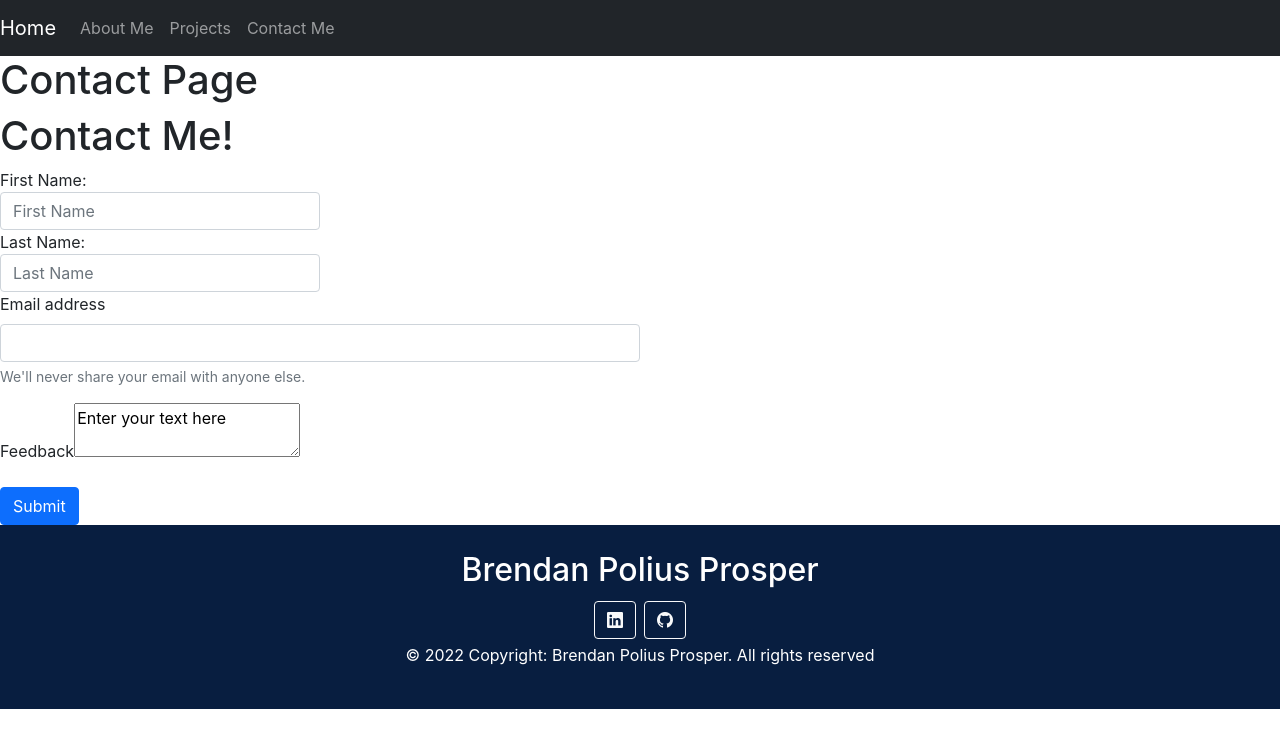
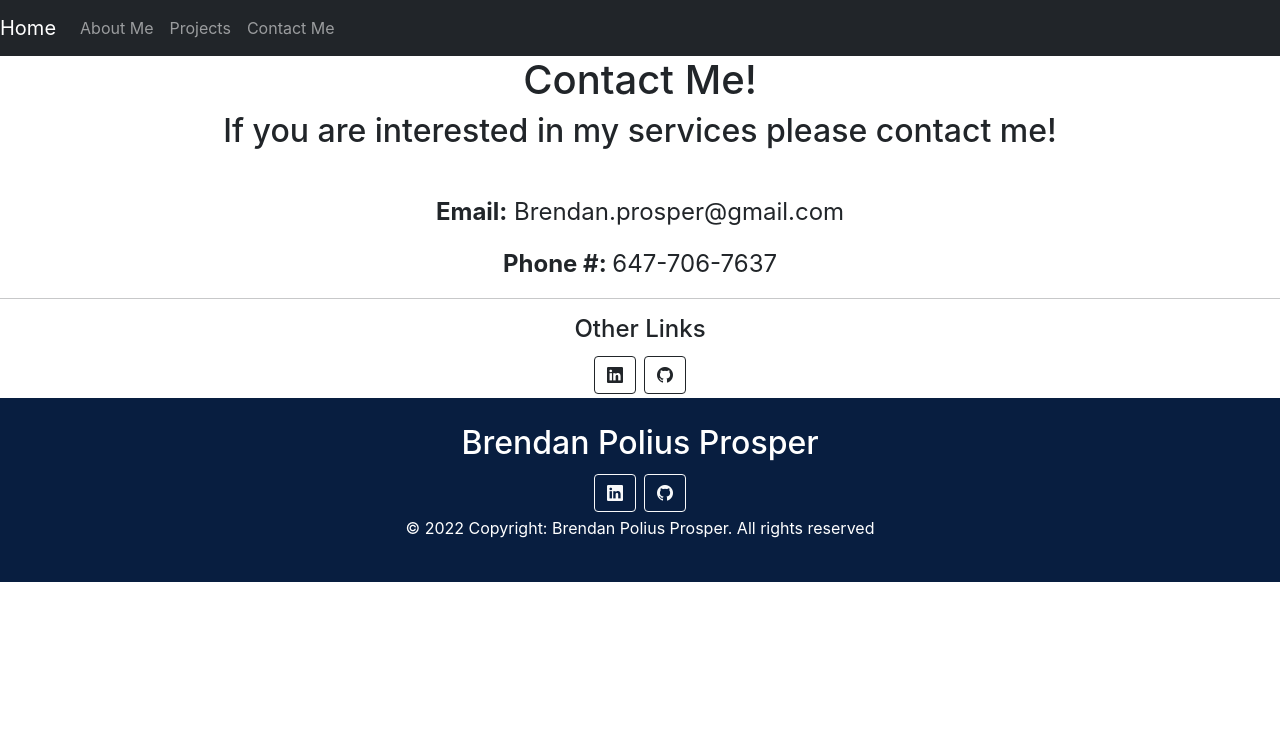
Before and after one commit to DaBren20/Brendan-Portfolio, a React (Create React App) app: page /contact in a window 1280 px wide. Shown: the top 748 px of the page. Built offline with nearby package versions, Linux system fonts and the light colour scheme.

Commit message:
Added About section and contact info

```diff
--- a/src/App.css
+++ b/src/App.css
@@ -16,7 +16,7 @@
 
 .hero {
   text-align: center;
-  background-image: linear-gradient(rgba(0, 0, 0, 0.5), rgba(0, 0, 0, 0.5)), url("https://yfcfredericton.ca/wp-content/uploads/Toronto-skyline.jpg");
+  background-image: linear-gradient(rgba(0, 0, 0, 0.5), rgba(0, 0, 0, 0.5)), url("../src/assets/Toronto-skyline.jpg");
   background-size: cover;
   padding-top: 10%;
   padding-bottom: 25%;
@@ -104,3 +104,13 @@
 .project1 {
   text-align: center;
 }
+
+.contact {
+  text-align: center;
+  font-size: 24px;
+}
+
+.cardList img card {
+  max-height: 5%;
+  max-width: auto;
+}
--- /dev/null
+++ b/src/components/Info.js
@@ -0,0 +1,18 @@
+import React from 'react'
+
+const Info = () => {
+  return (
+    <div className='contact'>
+        <h1>Contact Me!</h1>
+        <h2>If you are interested in my services please contact me!</h2><br />
+        <p><b>Email:</b> Brendan.prosper@gmail.com</p>
+        <p><b>Phone #: </b>647-706-7637</p>
+        <hr />
+        <h4>Other Links</h4>
+        <a className="btn btn-outline-dark btn-floating m-1" href="https://www.linkedin.com/in/brendan-polius-prosper-b4bb59225/" role="button"><i className="bi bi-linkedin"></i></a>
+        <a className="btn btn-outline-dark btn-floating m-1" href="https://github.com/DaBren20" role="button"><i className="bi bi-github"></i></a>
+    </div>
+  )
+}
+
+export default Info
--- a/src/pages/ContactPage.js
+++ b/src/pages/ContactPage.js
@@ -2,13 +2,13 @@ import React from 'react'
 import Menu from '../components/Menu'
 import Form from '../components/Form'
 import Footer from '../components/Footer'
+import Info from '../components/Info'
 
 const ContactPage = () => {
     return (
         <div>
            <Menu></Menu>
-           <h1>Contact Page</h1>
-           <Form></Form>
+           <Info />
            <Footer />
         </div>
     )
```
Also changed, not shown: 1 other file (tests, documents, lock files or other folders).
